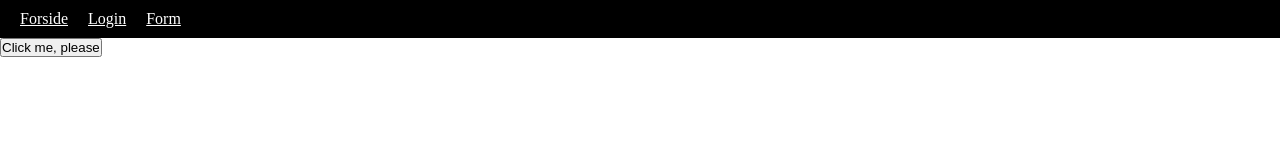
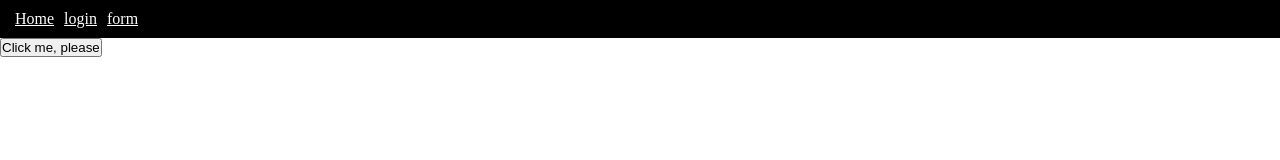
Before and after one commit to mikkel117/Reactjs-hooks-basics, a React (Create React App) app: page /form in a window 1280 px wide. Shown: the top 160 px of the page. Built offline with nearby package versions, Linux system fonts and the light colour scheme.

Commit message:
update nav

```diff
--- a/src/App.scss
+++ b/src/App.scss
@@ -9,7 +9,9 @@ ul{
   padding: 10px;
   li{
     display: inline;
-    padding: 10px;
+    list-style-type: none;
+    margin: 5px;
+    font-size: 1em;
     a{
       color: white;
     }
--- a/src/component/header/nav.jsx
+++ b/src/component/header/nav.jsx
@@ -1,22 +1,53 @@
 import React from 'react';
 import { BrowserRouter as Router, Route, Link } from 'react-router-dom';
-import Home from '../page/home'
-import Login from '../page/login'
-import Form from '../page/form'
+import Home from '../page/home';
+import Login from '../page/login';
+import Form from '../page/form';
 
-export default function Nav() {
-    return(
-        <Router>
-            <nav>
-                <ul>
-                    <li><Link to="/">Forside</Link></li>
-                    <li><Link to="/login">Login</Link></li>
-                    <li><Link to="/form">Form</Link></li>
-                </ul>
-            </nav>
-            <Route path="/" exact component={Home}></Route>
-            <Route path="/login" component={Login}></Route>
-            <Route path="/form" component={Form}></Route>
-        </Router>
+const Path = ({ link }) =>{
+    let l = link === 'Home' ? '' : link;
+    return (
+        <li>
+            <Link to={`/${l.toLowerCase()}`}>{link}</Link>
+        </li>
+    );
+};
+
+const Nav = () => {
+    const links = ['Home', 'login', 'form'];
+    return (
+        <ul>
+            {links.map((link) => {
+                return <Path link={link} />
+            })}
+        </ul>
     )
 }
+
+export default function Arraynav() {
+  return (
+    <Router>
+        <Nav />
+      <Route path="/" exact component={Home}></Route>
+      <Route path="/login" component={Login}></Route>
+      <Route path="/form" component={Form}></Route>
+    </Router>
+  );
+}
+
+// export default function Nav() {
+//     return(
+//         <Router>
+//             <nav>
+//                 <ul>
+//                     <li><Link to="/">Forside</Link></li>
+//                     <li><Link to="/login">Login</Link></li>
+//                     <li><Link to="/form">Form</Link></li>
+//                 </ul>
+//             </nav>
+//             <Route path="/" exact component={Home}></Route>
+//             <Route path="/login" component={Login}></Route>
+//             <Route path="/form" component={Form}></Route>
+//         </Router>
+//     )
+// }
```
